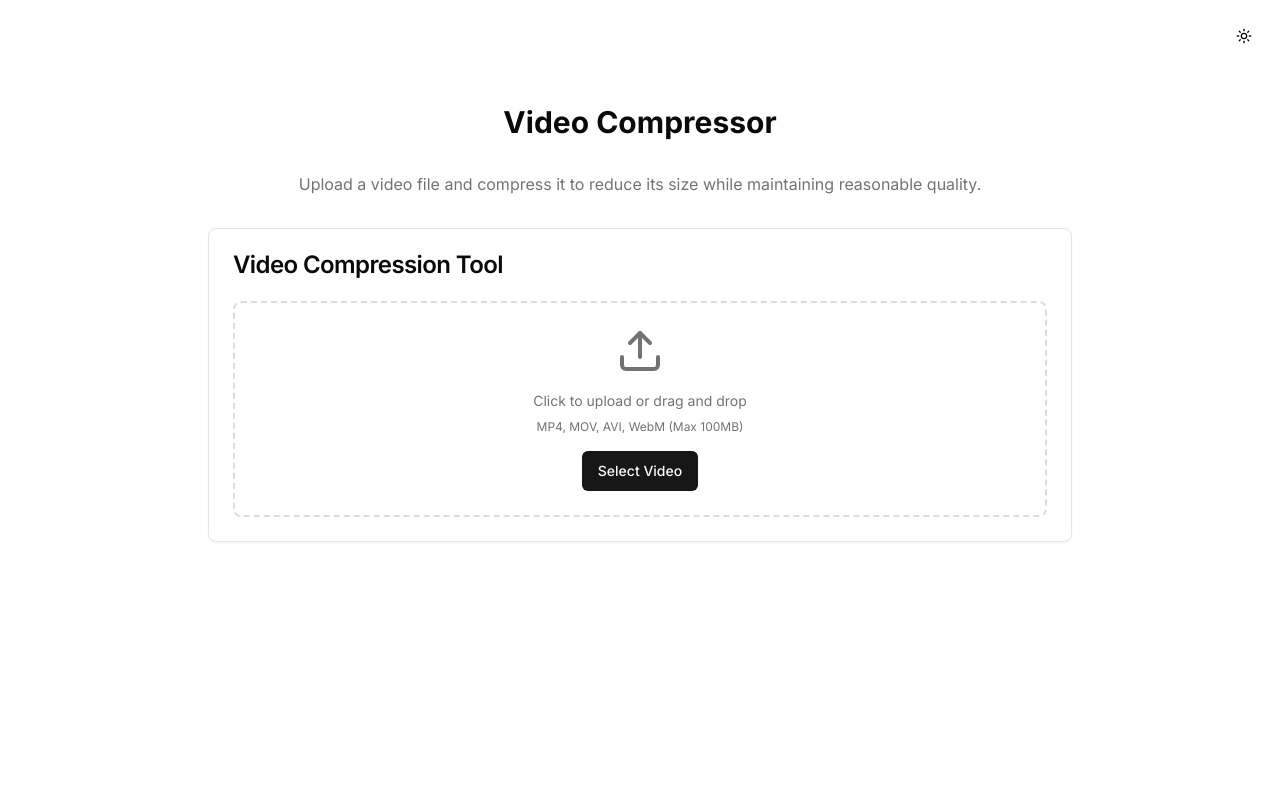
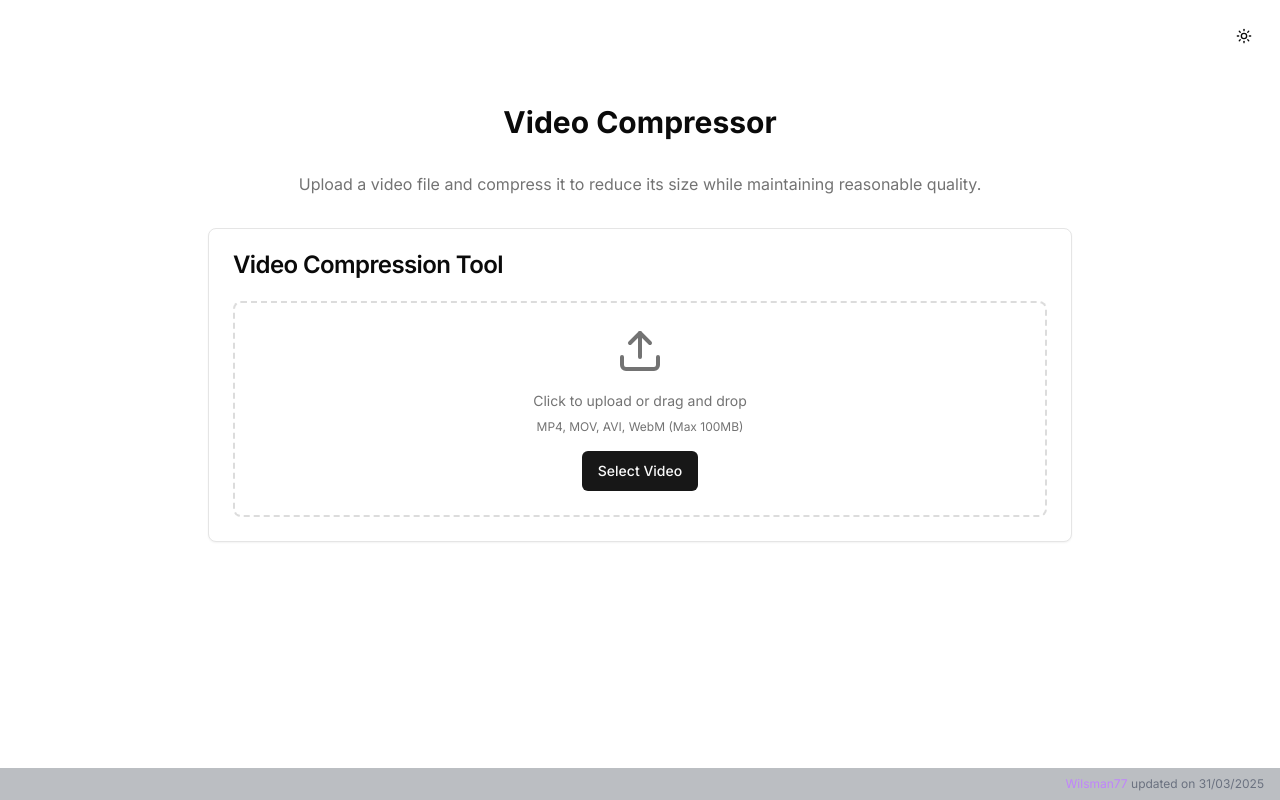
Before and after one commit to Wilsman/shrinkme, a Next.js app: page / in a window 1280 px wide. Built offline with nearby package versions, Linux system fonts and the light colour scheme.

Commit message:
feat: added coffee and footer

```diff
--- a/app/layout.tsx
+++ b/app/layout.tsx
@@ -1,27 +1,32 @@
-import type React from "react"
-import "@/app/globals.css"
-import type { Metadata } from "next"
-import { Inter } from "next/font/google"
-import { ThemeProvider } from "@/components/theme-provider"
-import { ThemeToggle } from "@/components/theme-toggle"
+import type React from "react";
+import "@/app/globals.css";
+import type { Metadata } from "next";
+import { Inter } from "next/font/google";
+import { ThemeProvider } from "@/components/theme-provider";
+import { ThemeToggle } from "@/components/theme-toggle";
 
-const inter = Inter({ subsets: ["latin"] })
+const inter = Inter({ subsets: ["latin"] });
 
 export const metadata: Metadata = {
   title: "Video Compressor",
   description: "Compress your videos while maintaining quality",
-    generator: 'v0.dev'
-}
+  generator: "v0.dev",
+};
 
 export default function RootLayout({
   children,
 }: {
-  children: React.ReactNode
+  children: React.ReactNode;
 }) {
   return (
     <html lang="en" suppressHydrationWarning>
       <body className={inter.className}>
-        <ThemeProvider attribute="class" defaultTheme="system" enableSystem disableTransitionOnChange>
+        <ThemeProvider
+          attribute="class"
+          defaultTheme="system"
+          enableSystem
+          disableTransitionOnChange
+        >
           <div className="min-h-screen bg-background">
             <header className="container mx-auto p-4 flex justify-end">
               <ThemeToggle />
@@ -29,11 +34,44 @@ export default function RootLayout({
             {children}
           </div>
         </ThemeProvider>
+        <VersionLabel />
+        <script
+          data-name="BMC-Widget"
+          data-cfasync="false"
+          src="https://cdnjs.buymeacoffee.com/1.0.0/widget.prod.min.js"
+          data-id="wilsman77"
+          data-description="Support me on Buy me a coffee!"
+          data-message=""
+          data-color="#5F7FFF"
+          data-position="Right"
+          data-x_margin="50"
+          data-y_margin="50"
+        ></script>
       </body>
     </html>
-  )
+  );
 }
 
+export function VersionLabel() {
+  return (
+    <footer className="fixed bottom-0 left-0 w-full bg-gray-800/30 py-2 backdrop-blur-sm">
+      <div className="w-full px-4">
+        <div className="flex justify-end">
+          <span className="text-xs text-gray-500">
+            <a
+              href="https://buymeacoffee.com/wilsman77"
+              target="_blank"
+              rel="noopener noreferrer"
+              className="text-purple-400 hover:text-purple-300 transition-colors duration-200"
+            >
+              Wilsman77
+            </a>{" "}
+            updated on 31/03/2025
+          </span>
+        </div>
+      </div>
+    </footer>
+  );
+}
 
-
-import './globals.css'
+import "./globals.css";
```
